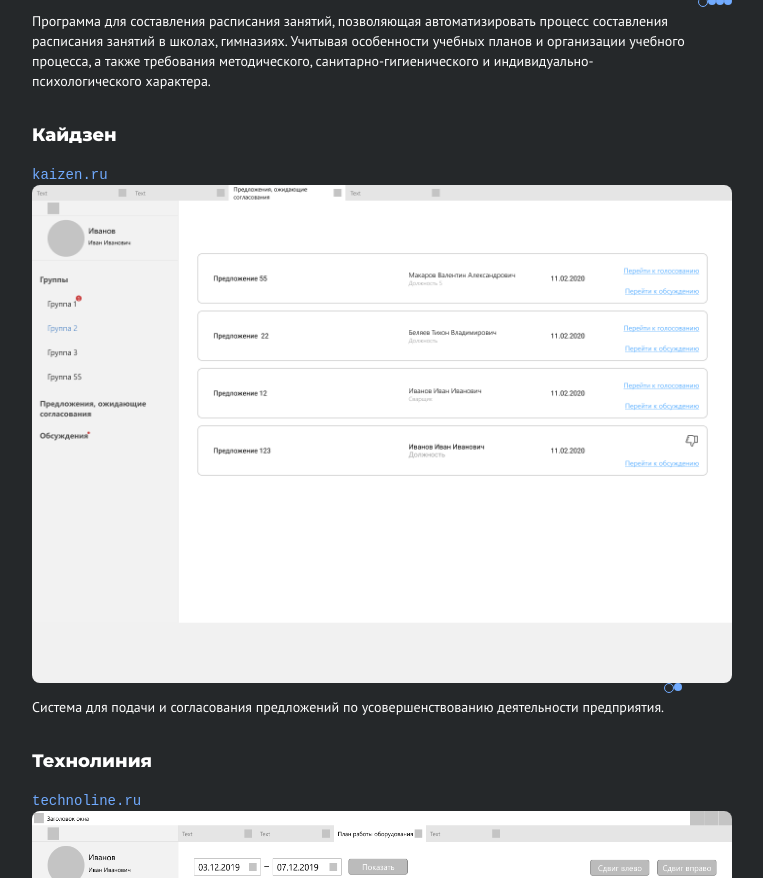
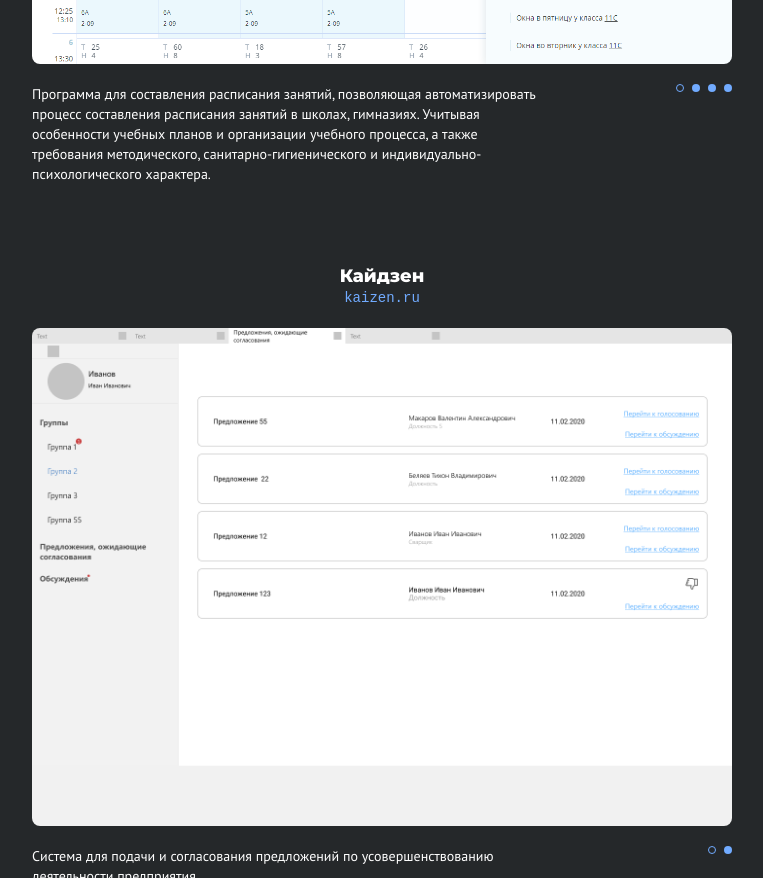
Before and after one commit to Eieny/Eieny.github.io, a website: page public/index.html in a window 1280 px wide. Shown: the part 1922-2800 px from the top of the page, without its empty margins (258-1021 px from the left). Drawn offline with nearby package versions, Linux system fonts and the light colour scheme; files that its build step writes are made by us from their sources; a web font is replaced by a local one.

Commit message:
feat(ui): добавлены стили к блоку с проектами

```diff
--- a/public/index.html
+++ b/public/index.html
@@ -3,7 +3,7 @@
         <meta charset="UTF-8" />
         <meta name="description" content="Портфолио" />
         <meta name="viewport" content="width=device-width, initial-scale=1" />
-        <link href="../src/css/style.css" rel="stylesheet" />
+        <link href="../src/scss/style.css" rel="stylesheet" />
         <link
             href="https://fonts.googleapis.com/css2?family=Montserrat:wght@800&family=PT+Mono&family=PT+Sans&display=swap"
             rel="stylesheet"
@@ -22,7 +22,7 @@
                 />
                 <h1>Vladislava Golubeva</h1>
                 <p>Frontend developer based in Krasnoyarsk, Russia.</p>
-                <button>Связаться</button>
+                <button onclick="location.href='mailto:work.golubeva.vl@gmail.com';">Связаться</button>
             </div>
         </section>
 
@@ -84,8 +84,10 @@
                 <p>Собраны избранные реально работающие проекты</p>
                 <ul>
                     <li>
+                        <div class='project-header'>
                             <h3>Технолиния. Школа</h3>
                             <a href="/">technoline.school.ru</a>
+                        </div>
                         <input
                             name="school"
                             id="school_1"
@@ -95,7 +97,7 @@
                         <input name="school" id="school_2" type="radio" />
                         <input name="school" id="school_3" type="radio" />
                         <input name="school" id="school_4" type="radio" />
-                        <div>
+                        <div id='school-image-container'>
                             <div>
                                 <img src="../src/assets/School_1.png" />
                                 <img src="../src/assets/School_2.png" />
@@ -103,7 +105,7 @@
                                 <img src="../src/assets/School_4.png" />
                             </div>
                         </div>
-                        <div>
+                        <div class='description-container'>
                             <p>
                                 Программа для составления расписания занятий,
                                 позволяющая автоматизировать процесс составления
@@ -113,15 +115,19 @@
                                 методического, санитарно-гигиенического и
                                 индивидуально-психологического характера.
                             </p>
+                            <div>
                                 <label for="school_1"> </label>
                                 <label for="school_2"> </label>
                                 <label for="school_3"> </label>
                                 <label for="school_4"> </label>
                             </div>
+                        </div>
                     </li>
                     <li>
+                        <div class='project-header'>
                             <h3>Кайдзен</h3>
                             <a href="/">kaizen.ru</a>
+                        </div>
                         <input
                             name="kaizen"
                             id="kaizen_1"
@@ -129,24 +135,28 @@
                             checked
                         />
                         <input name="kaizen" id="kaizen_2" type="radio" />
-                        <div>
+                        <div id='kaizen-image-container'>
                             <div>
                                 <img src="../src/assets/Kaizen_1.png" />
                                 <img src="../src/assets/Kaizen_2.png" />
                             </div>
                         </div>
-                        <div>
+                        <div class='description-container'>
                             <p>
                                 Система для подачи и согласования предложений по
                                 усовершенствованию деятельности предприятия.
                             </p>
+                            <div>
                                 <label for="kaizen_1"> </label>
                                 <label for="kaizen_2"> </label>
                             </div>
+                        </div>
                     </li>
                     <li>
+                        <div class='project-header'>
                             <h3>Технолиния</h3>
                             <a href="/">technoline.ru</a>
+                        </div>
                         <input
                             name="technoline"
                             id="technoline_1"
@@ -163,27 +173,29 @@
                             id="technoline_3"
                             type="radio"
                         />
-                        <div>
+                        <div id='technoline-image-container'>
                             <div>
                                 <img src="../src/assets/Technoline_1.png" />
                                 <img src="../src/assets/Technoline_2.png" />
                                 <img src="../src/assets/Technoline_3.png" />
                             </div>
                         </div>
-                        <div>
+                        <div class='description-container'>
                             <p>
                                 MES-система управления производством, чтобы
                                 подразделение выполнило объем работ к сроку, с
                                 учетом соблюдения дедлайнов по выпуску каждого
                                 заказа. Основные функции, которые выполняет
-                                данная системв: контроль и распределение
+                                данная система: контроль и распределение
                                 ресурсов, диспетчеризация производства,
                                 управление персоналом, отслеживание этопов
                                 выполнения продукции и т.д.
                             </p>
+                            <div>
                                 <label for="technoline_1"> </label>
                                 <label for="technoline_2"> </label>
                                 <label for="technoline_3"> </label>
+                            </div>
                         </div>
                     </li>
                 </ul>
@@ -194,13 +206,13 @@
             <div>
                 <h2>Контактная информация</h2>
                 <div class="links">
-                    <a id="vk-icon" href="/">
+                    <a id="vk-icon" href="https://vk.com/vladagolubeva">
                         <div><img src="../src/assets/vk.svg" /></div>
                     </a>
                     <a id="twitter-icon" href="/">
                         <div><img src="../src/assets/tt.svg" /></div>
                     </a>
-                    <a id="telegram-icon" href="">
+                    <a id="telegram-icon" href="https://t.me/Eieny_BA">
                         <div><img src="../src/assets/tg.svg" /></div>
                     </a>
                 </div>
@@ -211,7 +223,7 @@
                 </p>
                 <form>
                     <div>
-                        <input placeholder="Как вас зовут?" />
+                        <input placeholder="Как вас зовут?" required />
                         <input
                             placeholder="Почтовый ящик"
                             type="email"
--- a/src/scss/modules/_responsiveForm.scss
+++ b/src/scss/modules/_responsiveForm.scss
@@ -14,8 +14,10 @@
     flex-direction: column;
     width: 100%;
     gap: 20px;
+    margin-bottom: 100px;
 
     @media (max-width: 600px) {
         gap: 16px;
+        margin-bottom: 52px;
     }
 }
--- a/src/scss/modules/_responsiveHeader.scss
+++ /dev/null
@@ -1,15 +0,0 @@
-@mixin respond() {
-    @content;
-    font: {
-        size: 40px;
-    }
-    line-height: 44px;
-
-    @media (max-width: 600px) {
-        @content;
-        font: {
-            size: 32px;
-        }
-        line-height: 36px;
-    }
-}
--- /dev/null
+++ b/src/scss/modules/_responsiveHeaders.scss
@@ -0,0 +1,27 @@
+@mixin main-header-respond() {
+    @content;
+    font: {
+        size: 40px;
+    }
+    line-height: 44px;
+
+    @media (max-width: 600px) {
+        @content;
+        font: {
+            size: 32px;
+        }
+        line-height: 36px;
+    }
+}
+
+@mixin project-header-respond() {
+    margin: 100px 0 8px 0;
+
+    @media (max-width: 600px) {
+      margin: 52px 0 8px 0;
+    }
+
+    @media (max-width: 320px) {
+      margin: 52px 0 8px 0;
+    }
+  }
--- a/src/scss/modules/_responsiveLayout.scss
+++ b/src/scss/modules/_responsiveLayout.scss
@@ -1,11 +1,9 @@
-@mixin respond-to($size) {
-    @if ($size == 'large') {
+@mixin respond-to() {
     @content;
     padding: {
         left: 150px;
         right: 150px;
     }
-    } @else if ($size == 'medium') {
     @media (max-width: 600px) {
         @content;
         padding: {
@@ -13,7 +11,6 @@
             right: 40px;
         }
     }
-    } @else if ($size == 'small') {
     @media (max-width: 320px) {
         @content;
         width: 100%;
@@ -23,4 +20,3 @@
         }
     }
 }
-}
--- /dev/null
+++ b/src/scss/modules/_responsiveProjectDescription.scss
@@ -0,0 +1,62 @@
+@mixin description-respond() {
+  display: flex;
+  margin-top: 20px;
+  justify-content: space-between;
+  flex-direction: row;
+
+  @media (max-width: 600px) {
+    margin-top: 16px;
+    flex-direction: column-reverse;
+    align-items: center;
+    gap: 16px;
+  }
+
+  @media (max-width: 320px) {
+    margin-top: 16px;
+    flex-direction: column-reverse;
+    align-items: center;
+    gap: 16px;
+  }
+}
+
+@mixin list-item-respond() {
+  &:not(:last-child) {
+    margin-bottom: 80px;
+  }
+
+  @media (max-width: 600px) {
+    &:not(:last-child) {
+      margin-bottom: 60px;
+    }
+  }
+
+  @media (max-width: 320px) {
+    &:not(:last-child) {
+      margin-bottom: 60px;
+    }
+  }
+}
+
+@mixin list-respond() {
+  margin: 80px 0 100px 0;
+
+  @media (max-width: 600px) {
+    margin: 60px 0 52px 0;
+  }
+
+  @media (max-width: 320px) {
+    margin: 60px 0 52px 0;
+  }
+}
+
+@mixin link-respond() {
+  margin-bottom: 20px;
+
+  @media (max-width: 600px) {
+    margin-bottom: 16px;
+  }
+
+  @media (max-width: 320px) {
+    margin-bottom: 16px;
+  }
+}
--- a/src/scss/style.scss
+++ b/src/scss/style.scss
@@ -1,8 +1,9 @@
 @use './modules/responsiveLayout';
-@use './modules/responsiveHeader';
+@use './modules/responsiveHeaders';
 @use './modules/responsiveForm';
 @use './modules/responsiveAvatar';
 @use './modules/responsiveButtons';
+@use './modules/responsiveProjectDescription';
 
 $header-font-family: 'Montserrat', sans-serif;
 $user-input-text-font-family: 'PT Sans', sans-serif;
@@ -10,6 +11,8 @@
 $text-font-family-2: 'PT Sans', sans-serif;
 $text-font-color_light: #ffffff;
 $text-font-color_dark: #000000;
+$text-font-color_dark_alpha: #000000b2;
+$text-font-color_light_alpha: #FFFFFFb2;
 
 $profile-background-color: #eff1f2;
 $expectations-background-color: #ffffff;
@@ -40,11 +43,9 @@
 $input-border-color_focus: #0059d9;
 
 @mixin layout {
-    @include responsiveLayout.respond-to('large') {
+    @include responsiveLayout.respond-to() {
         width: auto;
     }
-    @include responsiveLayout.respond-to('medium');
-    @include responsiveLayout.respond-to('small');
 
     display: flex;
     justify-content: center;
@@ -61,7 +62,7 @@
 }
 
 @mixin header-text {
-    @include responsiveHeader.respond();
+    @include responsiveHeaders.main-header-respond();
     font: {
         family: $header-font-family;
     }
@@ -91,7 +92,7 @@
     }
     line-height: 20px;
     overflow-wrap: break-word;
-    opacity: 0.7;
+    @content;
 }
 
 @mixin paragraph-text-2 {
@@ -116,51 +117,6 @@
     height: 48px;
     width: 48px;
     border-radius: 50%;
-}
-
-@keyframes rise {
-    0% {
-        display: none;
-        opacity: 0;
-    }
-    1% {
-        display: block;
-        transform: translateY(-25px);
-        opacity: 0;
-    }
-    100% {
-        display: block;
-        transform: translateY(0px);
-        opacity: .7;
-    }
-}
-
-@keyframes rise-1 {
-    0% {
-        display: block;
-        transform: translateY(0px);
-        opacity: .7;
-    }
-    99% {
-        display: block;
-        transform: translateY(-25px);
-        opacity: 0;
-    }
-    100% {
-        display: none;
-        opacity: 0;
-    }
-}
-
-@keyframes slide {
-    from {
-        opacity: 0;
-        height: 0px;
-    }
-    to {
-        height: auto;
-        opacity: 1;
-    }
 }
 
 * {
@@ -261,6 +217,7 @@
     background-color: $expectations-background-color;
 
     label {
+        background-color: inherit;
         display: flex;
         flex-direction: row;
         cursor: pointer;
@@ -287,8 +244,7 @@
 
         &:checked {
             ~ p {
-                // position: absolute;s
-                animation: rise .3s;
+                max-height: 700px;
             }
             ~ label {
                 &::after {
@@ -299,8 +255,8 @@
 
         &:not(:checked) {
             ~ p {
-                display: none;
-                animation: rise-1 .3s;
+                max-height: 0;
+                margin-bottom: 0;
             }
             ~ label {
                 color: $accordion-text-color;
@@ -320,11 +276,16 @@
     }
 
     p {
-        @include paragraph-text-1;
+        @include paragraph-text-1 {
+            color: $text-font-color_dark_alpha;
+        }
+
         margin: {
             top: -2px;
             bottom: 20px;
         }
+        overflow: hidden;
+        transition: all 0.4s;
     }
 
     > div {
@@ -356,11 +317,11 @@
     @for $i from 1 through $count {
         ##{$id-name}_#{$i} {
             &:checked {
-                ~ div div {
+                ~ ##{$id-name}-image-container div {
                     transform: translateX(calc(100 * ($i - 1) * -1%));
                     transition: all 1s;
                 }
-                ~ div label[for='#{$id-name}_#{$i}'] {
+                ~ .description-container label[for='#{$id-name}_#{$i}'] {
                     &::after {
                         background-color: transparent;
                         border: solid $bullet-color 1px;
@@ -385,6 +346,28 @@
     @include slider('kaizen', 2);
     @include slider('technoline', 3);
 
+    .description-container {
+        @include responsiveProjectDescription.description-respond();
+
+        p {
+            max-width: 520px;
+            color: $text-font-color_light;
+        }
+
+        > div {
+            display: flex;
+            gap: 8px;
+            height: fit-content;
+        }
+    }
+
+    .project-header {
+        @include responsiveProjectDescription.link-respond();
+        display: flex;
+        flex-direction: column;
+        align-items: center;
+    }
+
     input {
         display: none;
     }
@@ -398,6 +381,7 @@
             height: 8px;
             width: 8px;
             border-radius: 50%;
+            box-sizing: border-box;
         }
 
         &:hover {
@@ -428,29 +412,36 @@
     }
 
     h2 {
+        @include responsiveHeaders.project-header-respond();
         color: $text-font-color_light;
     }
 
     h3 {
         @include large-text;
         color: $text-font-color_light;
+        margin: 0;
     }
 
     p {
         @include paragraph-text-1;
-        color: $text-font-color_light;
+        color: $text-font-color_light_alpha;
         text-align: center;
+        margin: 0;
     }
 
     ul {
+        @include responsiveProjectDescription.list-respond();
         padding: 0px;
     }
 
     li {
+        @include responsiveProjectDescription.list-item-respond();
+
         div p {
             @include paragraph-text-2;
             text-align: left;
             opacity: 1;
+            margin: 0;
         }
 
         &::marker {
```
Lines whose indentation alone changed are shown as unchanged.
